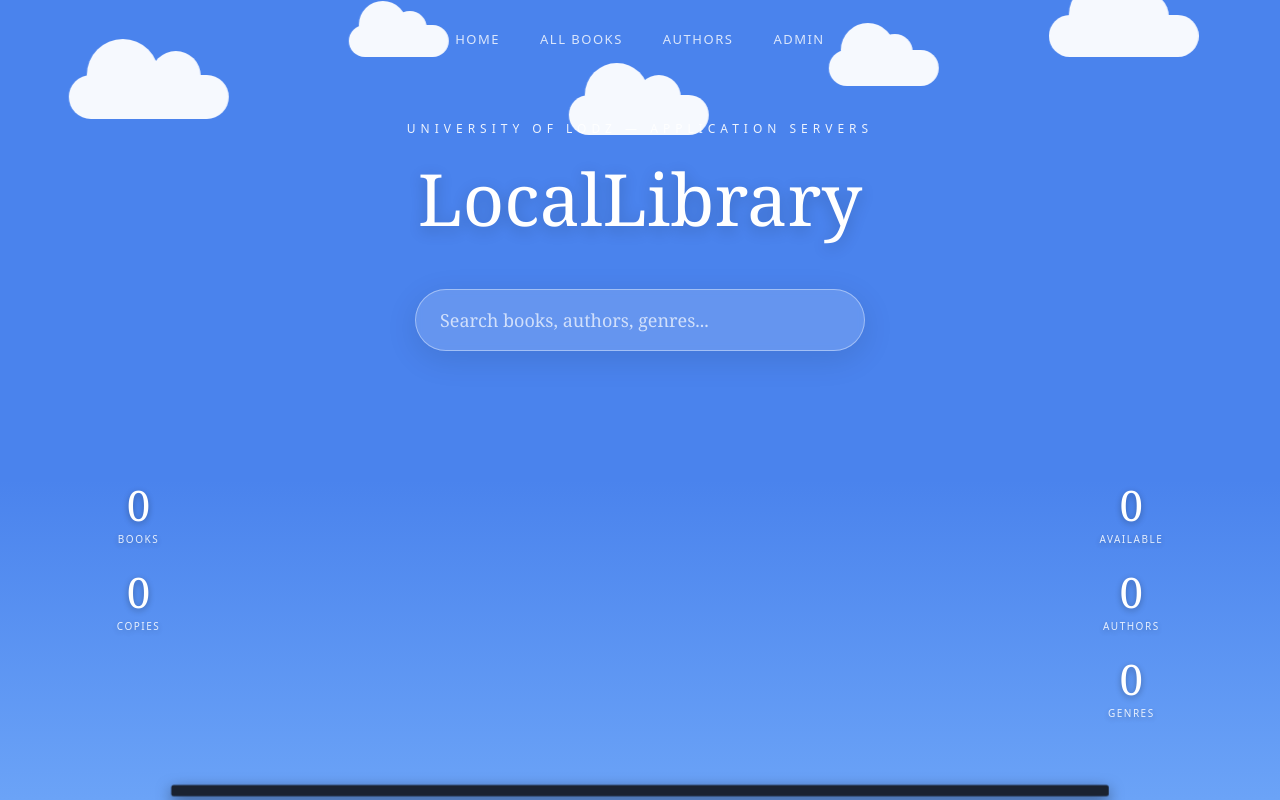
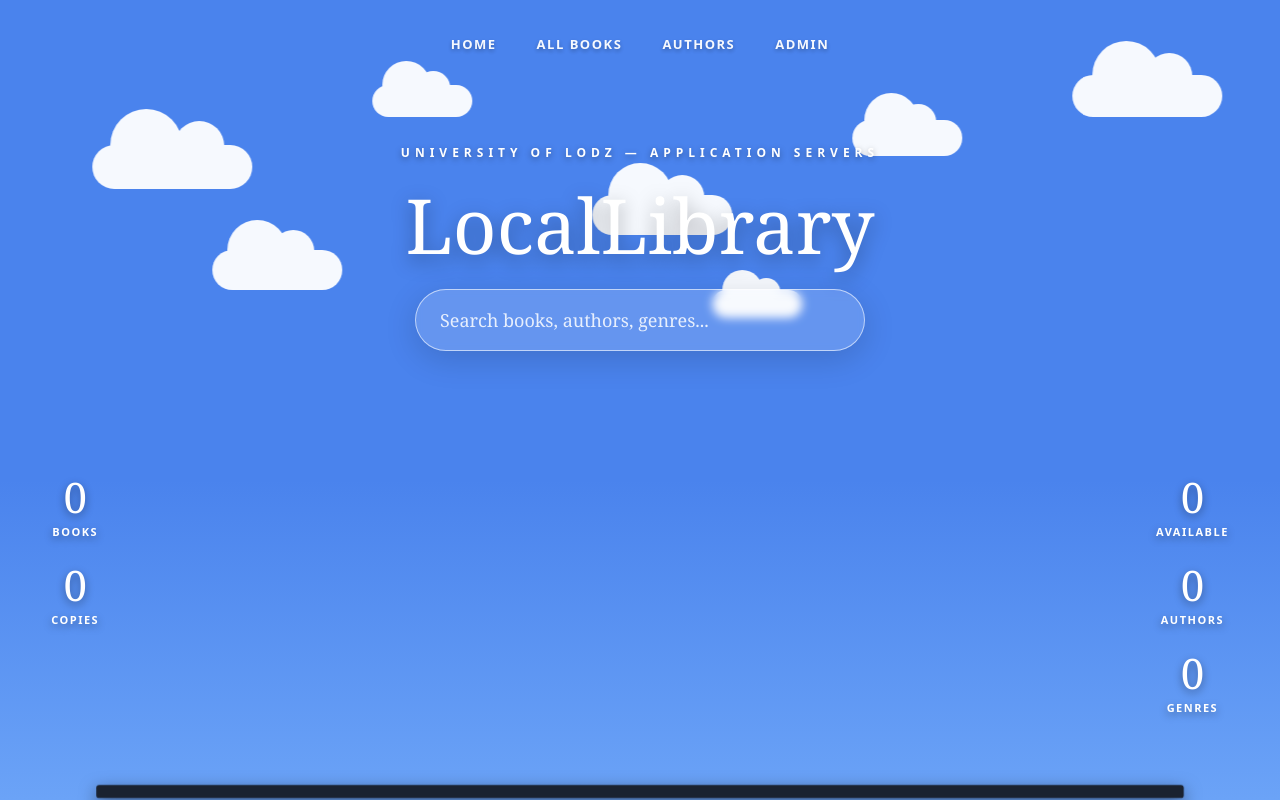
Before and after one commit to papingothegamer/locallibrary, a Django app: page /catalog/ in a window 1280 px wide. Run offline with Django 5.2, Linux system fonts and the light colour scheme; data that the repository does not hold is empty.

Commit message:
UI Overhaul Phase 3: Increased bookshelf scale, pushed flanking stats to margins, lowered and multiplied clouds, and dramatically improved white text contrast

```diff
--- a/catalog/static/css/styles.css
+++ b/catalog/static/css/styles.css
@@ -43,21 +43,33 @@ nav a:hover { background: #f0efe8; color: #1a1a1a; }
 
 /* -- Homepage Overhaul: Sky & Clouds -- */
 .sky { position: relative; width: 100%; height: 100vh; background: linear-gradient(to bottom, #4A83ED 0%, #4A83ED 60%, #6BA3F7 100%); overflow: hidden; }
-.clouds { position: absolute; top: 0; left: 0; width: 200%; height: 100%; animation: scroll-clouds 40s linear infinite; }
+.clouds { position: absolute; top: 0; left: 0; width: 200%; height: 100%; animation: scroll-clouds 45s linear infinite; }
 @keyframes scroll-clouds { from { transform: translateX(0); } to { transform: translateX(-50%); } }
-.cloud { position: absolute; background: #fff; border-radius: 50px; opacity: 0.95; }
-.cloud::before, .cloud::after { content: ''; position: absolute; background: #fff; border-radius: 50%; }
-.c1 { width:120px;height:38px;top:35px; left:60px; } .c1::before{width:58px;height:58px;top:-28px;left:14px;} .c1::after{width:40px;height:40px;top:-18px;left:54px;}
-.c2 { width:160px;height:44px;top:75px; left:280px; } .c2::before{width:72px;height:72px;top:-36px;left:18px;} .c2::after{width:50px;height:50px;top:-24px;left:82px;}
-.c3 { width:100px;height:32px;top:25px; left:560px; } .c3::before{width:48px;height:48px;top:-24px;left:10px;} .c3::after{width:34px;height:34px;top:-14px;left:44px;}
-.c4 { width:140px;height:40px;top:95px; left:780px; } .c4::before{width:64px;height:64px;top:-32px;left:16px;} .c4::after{width:44px;height:44px;top:-20px;left:68px;}
-.c5 { width:110px;height:36px;top:50px; left:1040px; } .c5::before{width:54px;height:54px;top:-27px;left:12px;} .c5::after{width:36px;height:36px;top:-16px;left:48px;}
-.c6 { width:150px;height:42px;top:15px; left:1260px; } .c6::before{width:68px;height:68px;top:-34px;left:20px;} .c6::after{width:46px;height:46px;top:-22px;left:74px;}
-.c7 { width:120px;height:38px;top:35px; left:1660px; } .c7::before{width:58px;height:58px;top:-28px;left:14px;} .c7::after{width:40px;height:40px;top:-18px;left:54px;}
-.c8 { width:160px;height:44px;top:75px; left:1880px; } .c8::before{width:72px;height:72px;top:-36px;left:18px;} .c8::after{width:50px;height:50px;top:-24px;left:82px;}
+.cloud { position: absolute; background: #ffffff; border-radius: 50px; opacity: 0.95; }
+.cloud::before, .cloud::after { content: ''; position: absolute; background: #ffffff; border-radius: 50%; }
+
+/* Lowered Clouds */
+.c1 { width:120px;height:38px;top:95px; left:60px; } .c1::before{width:58px;height:58px;top:-28px;left:14px;} .c1::after{width:40px;height:40px;top:-18px;left:54px;}
+.c2 { width:160px;height:44px;top:145px; left:280px; } .c2::before{width:72px;height:72px;top:-36px;left:18px;} .c2::after{width:50px;height:50px;top:-24px;left:82px;}
+.c3 { width:100px;height:32px;top:85px; left:560px; } .c3::before{width:48px;height:48px;top:-24px;left:10px;} .c3::after{width:34px;height:34px;top:-14px;left:44px;}
+.c4 { width:140px;height:40px;top:195px; left:780px; } .c4::before{width:64px;height:64px;top:-32px;left:16px;} .c4::after{width:44px;height:44px;top:-20px;left:68px;}
+.c5 { width:110px;height:36px;top:120px; left:1040px; } .c5::before{width:54px;height:54px;top:-27px;left:12px;} .c5::after{width:36px;height:36px;top:-16px;left:48px;}
+.c6 { width:150px;height:42px;top:75px; left:1260px; } .c6::before{width:68px;height:68px;top:-34px;left:20px;} .c6::after{width:46px;height:46px;top:-22px;left:74px;}
+.c7 { width:120px;height:38px;top:95px; left:1660px; } .c7::before{width:58px;height:58px;top:-28px;left:14px;} .c7::after{width:40px;height:40px;top:-18px;left:54px;}
+.c8 { width:160px;height:44px;top:145px; left:1880px; } .c8::before{width:72px;height:72px;top:-36px;left:18px;} .c8::after{width:50px;height:50px;top:-24px;left:82px;}
+.c9 { width:100px;height:32px;top:85px; left:2160px; } .c9::before{width:48px;height:48px;top:-24px;left:10px;} .c9::after{width:34px;height:34px;top:-14px;left:44px;}
+.c10{ width:140px;height:40px;top:195px; left:2380px; } .c10::before{width:64px;height:64px;top:-32px;left:16px;} .c10::after{width:44px;height:44px;top:-20px;left:68px;}
+.c11{ width:110px;height:36px;top:120px; left:2640px; } .c11::before{width:54px;height:54px;top:-27px;left:12px;} .c11::after{width:36px;height:36px;top:-16px;left:48px;}
+.c12{ width:150px;height:42px;top:75px; left:2860px; } .c12::before{width:68px;height:68px;top:-34px;left:20px;} .c12::after{width:46px;height:46px;top:-22px;left:74px;}
+
+/* Extra clouds for density */
+.c13{ width:130px;height:40px;top:250px; left:400px; } .c13::before{width:60px;height:60px;top:-30px;left:15px;} .c13::after{width:42px;height:42px;top:-20px;left:60px;}
+.c14{ width:90px;height:28px;top:290px; left:900px; } .c14::before{width:40px;height:40px;top:-20px;left:10px;} .c14::after{width:28px;height:28px;top:-12px;left:40px;}
+.c15{ width:130px;height:40px;top:250px; left:2000px; } .c15::before{width:60px;height:60px;top:-30px;left:15px;} .c15::after{width:42px;height:42px;top:-20px;left:60px;}
+.c16{ width:90px;height:28px;top:290px; left:2500px; } .c16::before{width:40px;height:40px;top:-20px;left:10px;} .c16::after{width:28px;height:28px;top:-12px;left:40px;}
 
 /* -- Homepage Overhaul: Nav Links -- */
-.nav-link { color: #fff; text-decoration: none; font-family: system-ui, sans-serif; font-size: 13px; text-transform: uppercase; letter-spacing: 1.5px; opacity: 0.8; transition: opacity 0.2s; pointer-events: all; }
+.nav-link { color: #ffffff; text-decoration: none; font-family: system-ui, sans-serif; font-size: 13px; font-weight: 600; text-transform: uppercase; letter-spacing: 1.5px; opacity: 0.95; text-shadow: 0 2px 4px rgba(0,0,0,0.3); transition: opacity 0.2s; pointer-events: all; }
 .nav-link:hover { opacity: 1; text-decoration: underline; text-underline-offset: 4px; }
 
 /* -- Homepage Overhaul: Glassmorphic Search & Blur -- */
@@ -66,23 +78,25 @@ nav a:hover { background: #f0efe8; color: #1a1a1a; }
 
 .search-wrapper { position: absolute; top: 40%; left: 50%; transform: translate(-50%, -50%); width: 450px; z-index: 50; transition: all 0.4s cubic-bezier(0.175, 0.885, 0.32, 1.275); pointer-events: all; }
 .search-wrapper.active { width: 600px; }
-.glass-input { width: 100%; padding: 18px 24px; border-radius: 40px; background: rgba(255,255,255,0.15); border: 1px solid rgba(255,255,255,0.4); color: #fff; font-family: Georgia, serif; font-size: 18px; outline: none; box-shadow: 0 8px 32px rgba(0,0,0,0.1); backdrop-filter: blur(5px); transition: all 0.3s ease; }
-.glass-input::placeholder { color: rgba(255,255,255,0.7); }
-.glass-input:focus { background: rgba(255,255,255,0.25); border-color: rgba(255,255,255,0.9); box-shadow: 0 0 30px rgba(255,255,255,0.4); }
+.glass-input { width: 100%; padding: 18px 24px; border-radius: 40px; background: rgba(255,255,255,0.15); border: 1px solid rgba(255,255,255,0.6); color: #ffffff; font-family: Georgia, serif; font-size: 18px; outline: none; box-shadow: 0 8px 32px rgba(0,0,0,0.15); backdrop-filter: blur(5px); transition: all 0.3s ease; text-shadow: 0 1px 3px rgba(0,0,0,0.2); }
+.glass-input::placeholder { color: rgba(255,255,255,0.85); text-shadow: none; }
+.glass-input:focus { background: rgba(255,255,255,0.25); border-color: rgba(255,255,255,1); box-shadow: 0 0 30px rgba(255,255,255,0.5); }
 
 .search-close { position: absolute; right: 20px; top: 18px; color: #fff; cursor: pointer; font-family: system-ui; font-weight: bold; font-size: 22px; display: none; }
 .search-wrapper.active .search-close { display: block; }
 
 /* -- Homepage Overhaul: Vertical Stats Flanking Shelf -- */
-.stats-container { position: absolute; bottom: 80px; left: 50%; transform: translateX(-50%); width: 100%; max-width: 1200px; display: flex; justify-content: space-between; padding: 0 6vw; pointer-events: none; z-index: 10; }
+/* Pushed further out to the margins */
+.stats-container { position: absolute; bottom: 85px; left: 50%; transform: translateX(-50%); width: 100%; max-width: 1500px; display: flex; justify-content: space-between; padding: 0 4vw; pointer-events: none; z-index: 10; }
 .stats-group { display: flex; flex-direction: column; gap: 25px; }
-.stat-block { text-align: center; color: #fff; text-shadow: 0 2px 6px rgba(0,0,0,0.3); }
-.stat-val { font-family: Georgia, serif; font-size: 42px; line-height: 1; }
-.stat-lbl { font-family: system-ui, sans-serif; font-size: 10px; text-transform: uppercase; letter-spacing: 1.5px; opacity: 0.85; margin-top: 6px; }
+.stat-block { text-align: center; color: #ffffff; text-shadow: 0 3px 8px rgba(0,0,0,0.4); }
+.stat-val { font-family: Georgia, serif; font-size: 42px; line-height: 1; font-weight: normal; }
+.stat-lbl { font-family: system-ui, sans-serif; font-size: 11px; font-weight: 600; text-transform: uppercase; letter-spacing: 1.5px; opacity: 1; margin-top: 6px; }
 
 /* -- Homepage Overhaul: Detailed Shelf & Scaling -- */
 .shelf-wrap { position: absolute; bottom: 15px; left: 50%; transform: translateX(-50%); width: 95%; max-width: 750px; z-index: 5; }
-.shelf { display: flex; align-items: flex-end; gap: 4px; padding: 0 10px; position: relative; justify-content: center; transform: scale(1.25); transform-origin: bottom center; }
+/* Scaled up heavily (1.45) to avoid tooltip clashing with other elements */
+.shelf { display: flex; align-items: flex-end; gap: 4px; padding: 0 10px; position: relative; justify-content: center; transform: scale(1.45); transform-origin: bottom center; }
 .shelf::after { content: ''; position: absolute; bottom: -9px; left: 0; right: 0; height: 9px; background: #1a2230; border-radius: 2px; box-shadow: 0 4px 12px rgba(0,0,0,0.5); }
 
 /* Varying Book Widths */
@@ -96,15 +110,15 @@ nav a:hover { background: #f0efe8; color: #1a1a1a; }
 
 /* Detailed Spines */
 .book-inner { width: 100%; height: 100%; border-radius: 3px 3px 0 0; display: flex; flex-direction: column; justify-content: space-between; align-items: center; padding: 8px 0; position: relative; overflow: hidden; box-shadow: inset -4px 0 8px rgba(0,0,0,0.1), 2px 0 4px rgba(0,0,0,0.15); }
-.spine-stars { font-size: 7px; color: rgba(255,255,255,0.7); letter-spacing: 1px; margin-bottom: auto; }
-.spine-title { writing-mode: vertical-rl; text-orientation: mixed; transform: rotate(180deg); font-size: 9px; font-family: system-ui, sans-serif; font-weight: 600; color: rgba(255,255,255,0.95); text-shadow: 0 1px 2px rgba(0,0,0,0.3); white-space: nowrap; overflow: hidden; text-overflow: ellipsis; max-height: 55%; letter-spacing: 0.5px; margin: 10px 0; }
-.spine-author { writing-mode: vertical-rl; transform: rotate(180deg); font-size: 7px; font-family: system-ui, sans-serif; text-transform: uppercase; color: rgba(255,255,255,0.6); letter-spacing: 1px; margin-top: auto; }
+.spine-stars { font-size: 7px; color: rgba(255,255,255,0.8); letter-spacing: 1px; margin-bottom: auto; }
+.spine-title { writing-mode: vertical-rl; text-orientation: mixed; transform: rotate(180deg); font-size: 9px; font-family: system-ui, sans-serif; font-weight: 600; color: #ffffff; text-shadow: 0 1px 3px rgba(0,0,0,0.4); white-space: nowrap; overflow: hidden; text-overflow: ellipsis; max-height: 55%; letter-spacing: 0.5px; margin: 10px 0; }
+.spine-author { writing-mode: vertical-rl; transform: rotate(180deg); font-size: 7px; font-family: system-ui, sans-serif; text-transform: uppercase; color: rgba(255,255,255,0.8); font-weight: bold; letter-spacing: 1px; margin-top: auto; }
 .spine-sticker { position: absolute; right: -4px; top: 40%; font-size: 16px; filter: drop-shadow(0 2px 4px rgba(0,0,0,0.3)); z-index: 10; }
 
 /* Tooltip */
 .tooltip { display: none; position: absolute; bottom: calc(100% + 18px); left: 50%; transform: translateX(-50%); background: rgba(255,255,255,0.98); border: 1px solid #ddd; border-radius: 8px; padding: 10px 12px; width: 175px; box-shadow: 0 4px 18px rgba(0,0,0,0.14); z-index: 20; pointer-events: none; text-align: left; }
 .tooltip::after { content: ''; position: absolute; top: 100%; left: 50%; transform: translateX(-50%); border: 7px solid transparent; border-top-color: #ddd; }
 .book:hover .tooltip { display: block; }
-.tt-title { font-size: 12px; font-weight: 500; color: #1a1a1a; margin-bottom: 3px; line-height: 1.35; }
-.tt-author { font-size: 11px; color: #666; font-style: italic; margin-bottom: 6px; }
-.tt-genre { font-size: 10px; background: #f0efe8; color: #555; padding: 2px 7px; border-radius: 4px; display: inline-block; border: 1px solid #e0dfd8; }
+.tt-title { font-size: 12px; font-weight: 500; color: #1a1a1a; margin-bottom: 3px; line-height: 1.35; text-shadow: none; }
+.tt-author { font-size: 11px; color: #666; font-style: italic; margin-bottom: 6px; text-shadow: none; }
+.tt-genre { font-size: 10px; background: #f0efe8; color: #555; padding: 2px 7px; border-radius: 4px; display: inline-block; border: 1px solid #e0dfd8; text-shadow: none; }
--- a/catalog/templates/catalog/index.html
+++ b/catalog/templates/catalog/index.html
@@ -7,7 +7,7 @@
 </style>
 
 <div class="sky noselect">
-  <div style="position: absolute; top: 30px; width: 100%; display: flex; justify-content: center; gap: 40px; z-index: 20;">
+  <div style="position: absolute; top: 35px; width: 100%; display: flex; justify-content: center; gap: 40px; z-index: 20;">
     <a href="{% url 'index' %}" class="nav-link">Home</a>
     <a href="{% url 'books' %}" class="nav-link">All books</a>
     <a href="{% url 'authors' %}" class="nav-link">Authors</a>
@@ -17,16 +17,18 @@
   <div class="clouds">
     <div class="cloud c1"></div><div class="cloud c2"></div><div class="cloud c3"></div>
     <div class="cloud c4"></div><div class="cloud c5"></div><div class="cloud c6"></div>
-    <div class="cloud c7"></div><div class="cloud c8"></div>
+    <div class="cloud c7"></div><div class="cloud c8"></div><div class="cloud c9"></div>
+    <div class="cloud c10"></div><div class="cloud c11"></div><div class="cloud c12"></div>
+    <div class="cloud c13"></div><div class="cloud c14"></div><div class="cloud c15"></div><div class="cloud c16"></div>
   </div>
 
   <div class="blur-backdrop" id="searchBackdrop"></div>
 
-  <div style="text-align: center; color: #fff; padding-top: 15vh; position: relative; z-index: 10;">
-    <div style="font-family: system-ui, sans-serif; font-size: 12px; letter-spacing: 5px; text-transform: uppercase; margin-bottom: 12px; opacity: 0.9;">
+  <div style="text-align: center; color: #ffffff; padding-top: 18vh; position: relative; z-index: 10;">
+    <div style="font-family: system-ui, sans-serif; font-size: 12px; font-weight: 600; letter-spacing: 5px; text-transform: uppercase; margin-bottom: 12px; text-shadow: 0 2px 6px rgba(0,0,0,0.4);">
       University of Lodz &mdash; Application Servers
     </div>
-    <div style="font-family: Georgia, serif; font-size: 72px; text-shadow: 0 4px 16px rgba(0,0,0,0.2);">
+    <div style="font-family: Georgia, serif; font-size: 76px; text-shadow: 0 6px 20px rgba(0,0,0,0.35);">
       LocalLibrary
     </div>
   </div>
```
